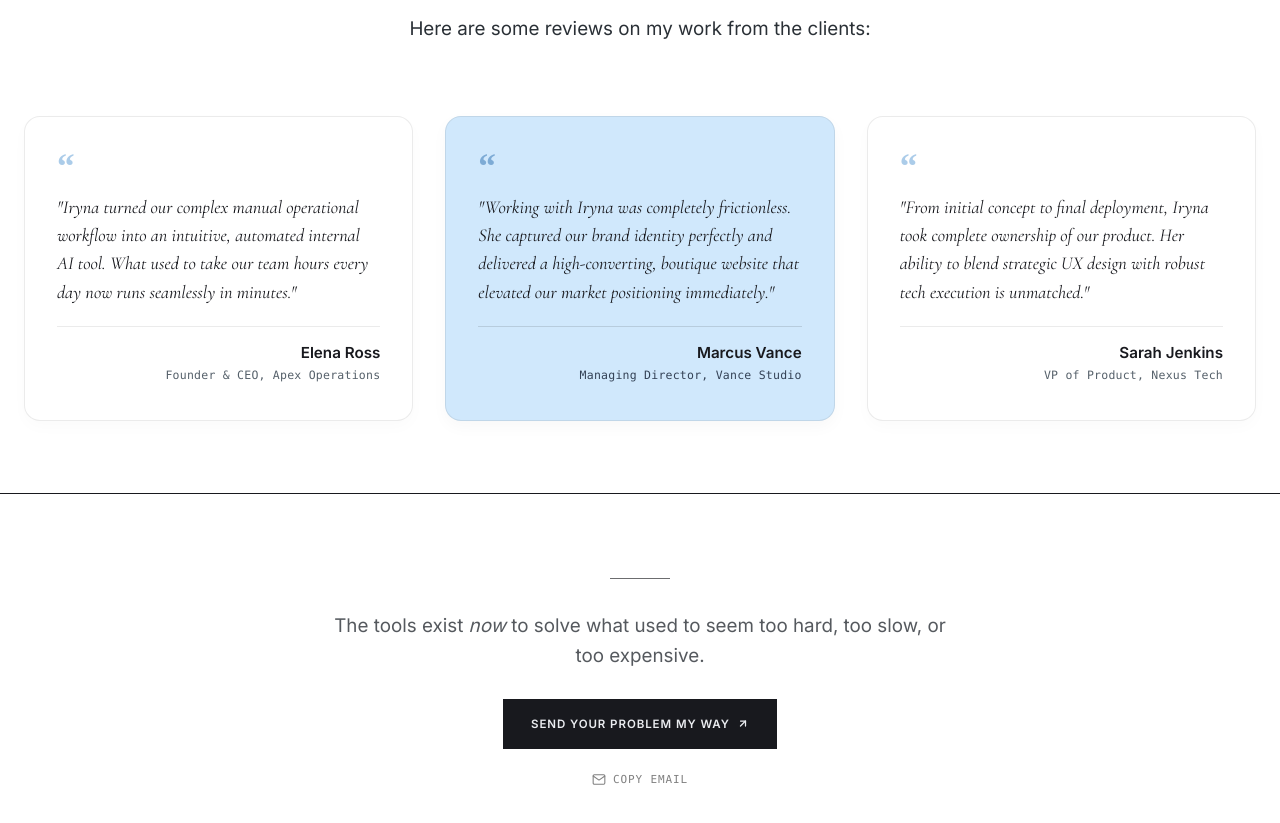
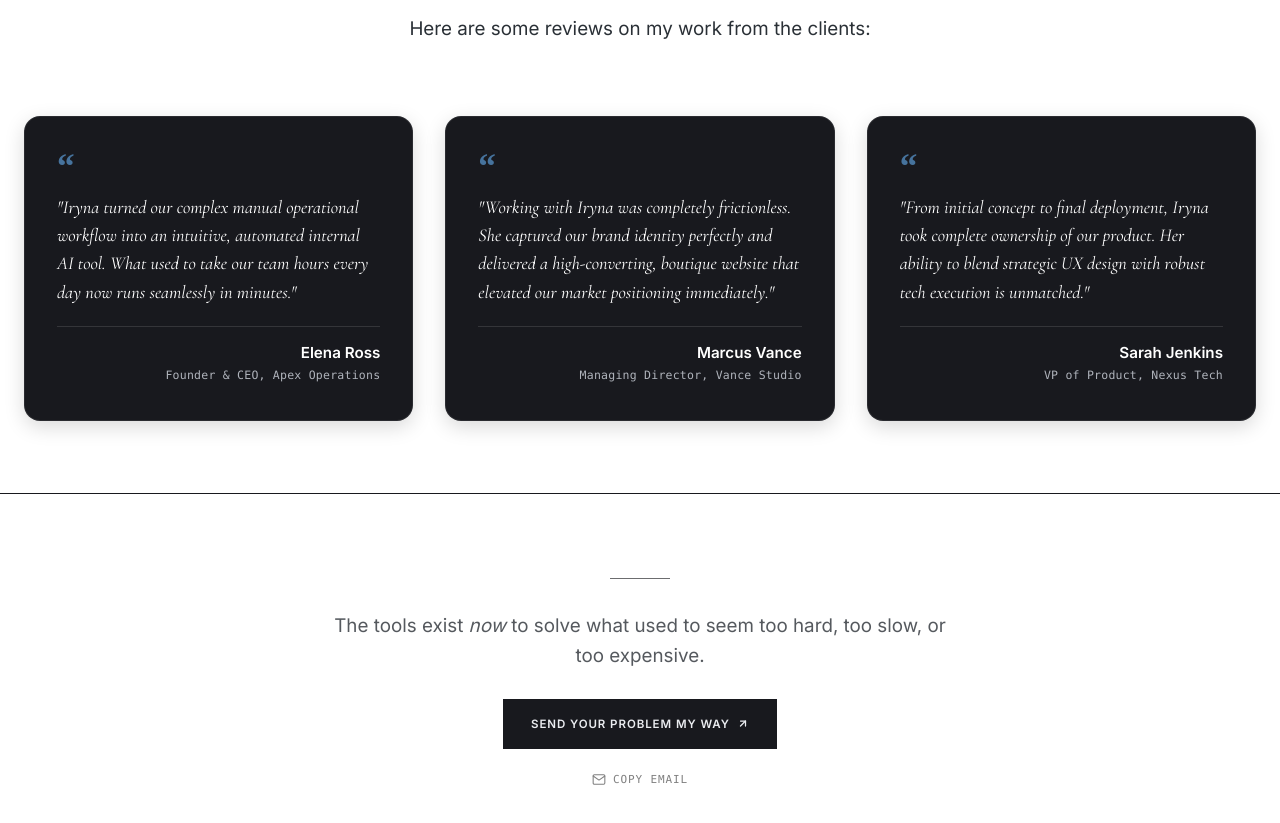
Before and after one commit to Irene2828/porfoliojuly, a Next.js app: page / in a window 1280 px wide. Shown: the part 3935-4758 px from the top of the page. Built offline with nearby package versions, Linux system fonts and the light colour scheme; no server answers; the database is empty; a web font is replaced by a local one.

Commit message:
Update Why Work With Me cards to matte black #18191e background matching hero right side

```diff
--- a/src/app/v2/components/ProcessSection.tsx
+++ b/src/app/v2/components/ProcessSection.tsx
@@ -128,15 +128,15 @@ export default function ProcessSection() {
                 viewport={{ once: true }}
                 transition={{ duration: 0.65, delay: i * 0.15, ease: [0.16, 1, 0.3, 1] }}
                 style={{
-                  backgroundColor: item.bg,
-                  border: `1px solid ${item.borderColor}`,
+                  backgroundColor: '#18191e', // Matte black matching hero right side
+                  border: '1px solid rgba(255, 255, 255, 0.08)',
                   borderRadius: '16px',
                   padding: '2.25rem 2rem',
                   display: 'flex',
                   flexDirection: 'column',
                   justifyContent: 'space-between',
                   position: 'relative',
-                  boxShadow: item.bg === '#ffffff' ? '0 6px 16px rgba(0, 0, 0, 0.02)' : '0 6px 16px rgba(0, 0, 0, 0.03)',
+                  boxShadow: '0 6px 20px rgba(0, 0, 0, 0.15)',
                   transition: 'box-shadow 0.3s ease, border-color 0.3s ease'
                 }}
               >
@@ -147,8 +147,8 @@ export default function ProcessSection() {
                       fontFamily: "'Times New Roman', Times, Georgia, serif",
                       fontSize: '2.2rem',
                       lineHeight: '0.8',
-                      color: item.tagColor,
-                      opacity: 0.5,
+                      color: '#5a9ad4',
+                      opacity: 0.7,
                       fontWeight: 700
                     }}>
                       &ldquo;
@@ -160,7 +160,7 @@ export default function ProcessSection() {
                     fontFamily: "var(--font-serif), 'Times New Roman', Times, Georgia, serif",
                     fontSize: '1.14rem',
                     lineHeight: 1.55,
-                    color: '#18191e',
+                    color: '#ffffff',
                     fontWeight: 400,
                     fontStyle: 'italic',
                     margin: '0 0 1.25rem 0'
@@ -171,7 +171,7 @@ export default function ProcessSection() {
 
                 {/* Client Info */}
                 <div style={{
-                  borderTop: `1px solid ${item.bg === '#ffffff' ? 'rgba(0,0,0,0.08)' : 'rgba(0,0,0,0.12)'}`,
+                  borderTop: '1px solid rgba(255, 255, 255, 0.12)',
                   paddingTop: '1rem',
                   display: 'flex',
                   flexDirection: 'column',
@@ -182,7 +182,7 @@ export default function ProcessSection() {
                     fontFamily: "var(--font-sans), Inter, sans-serif",
                     fontSize: '0.95rem',
                     fontWeight: 600,
-                    color: '#18191e',
+                    color: '#ffffff',
                     lineHeight: 1.3,
                     textAlign: 'right'
                   }}>
@@ -191,7 +191,7 @@ export default function ProcessSection() {
                   <div style={{
                     fontFamily: "'JetBrains Mono', Menlo, monospace",
                     fontSize: '0.72rem',
-                    color: item.bg === '#ffffff' ? '#55606a' : '#334155',
+                    color: '#b0b4bc',
                     marginTop: '0.2rem',
                     letterSpacing: '0.02em',
                     textAlign: 'right'
```
